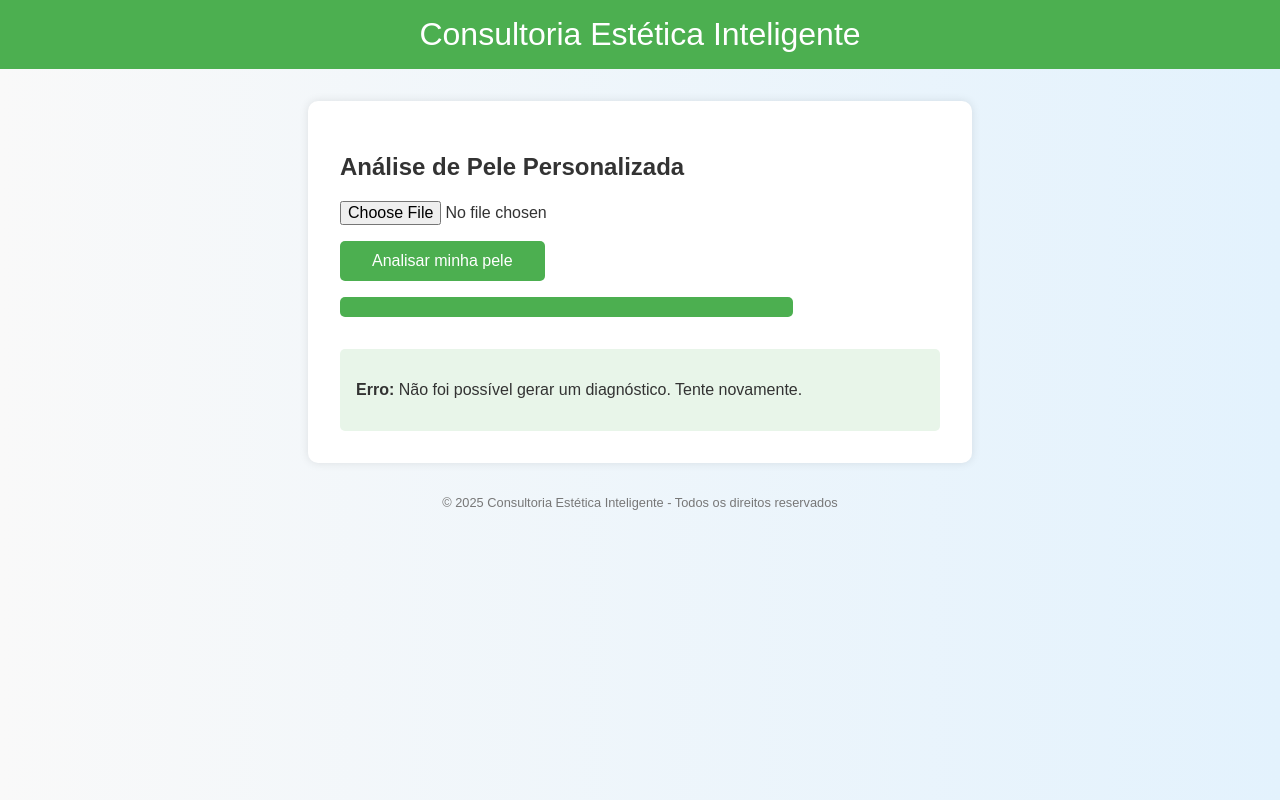
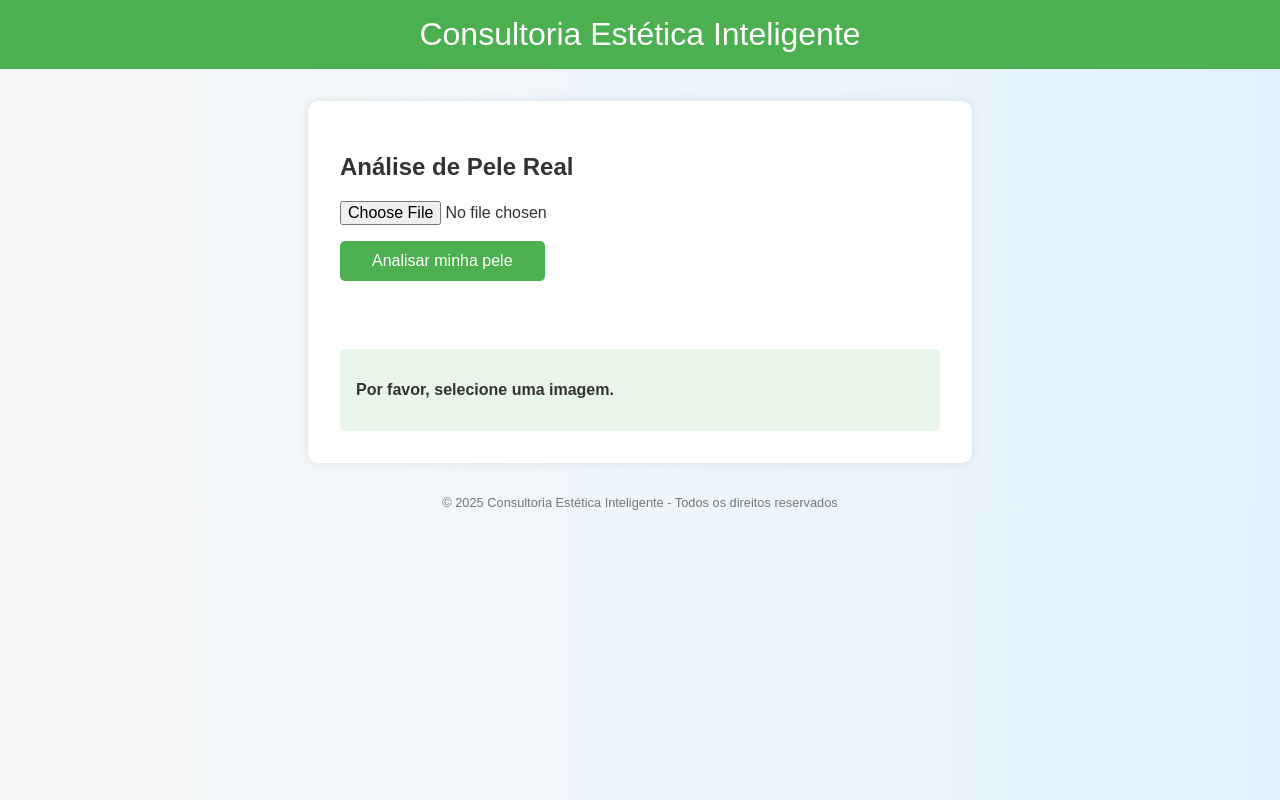
Before and after one commit to juniormuller/consultoria-estetica-inteligente, a plain HTML site: page index.html in a window 1280 px wide. Both pictures are taken after a click on the button "Analisar minha pele". Drawn offline with Linux system fonts and the light colour scheme; no server answers.

```diff
--- a/index.html
+++ b/index.html
@@ -75,7 +75,7 @@
 </header>
 
 <main>
-  <h2>Análise de Pele Personalizada</h2>
+  <h2>Análise de Pele Real</h2>
   <input type="file" id="upload-image" accept="image/*">
   <button onclick="analisarImagem()">Analisar minha pele</button>
 
@@ -91,11 +91,16 @@
   async function analisarImagem() {
     const resultadoDiv = document.getElementById('resultado');
     const progressBar = document.getElementById('progress-bar');
+    const inputImagem = document.getElementById('upload-image');
 
     resultadoDiv.innerHTML = "";
     progressBar.style.width = "0%";
 
-  // Anima a barra de progresso
+    if (!inputImagem.files[0]) {
+      resultadoDiv.innerHTML = "<p><strong>Por favor, selecione uma imagem.</strong></p>";
+      return;
+    }
+
     let width = 0;
     const interval = setInterval(() => {
       if (width >= 100) {
@@ -104,24 +109,20 @@
         width++;
         progressBar.style.width = width + "%";
       }
-  }, 20); // Barra enche em 2 segundos
+    }, 20);
 
-  // Após encher, chama o servidor
+    const formData = new FormData();
+    formData.append('imagem', inputImagem.files[0]);
+
     setTimeout(async () => {
-    const prompt = `Sou um especialista em estética. Um paciente enviou uma imagem de pele mostrando sinais comuns. Gere um diagnóstico breve e recomendações de cuidados de skincare apropriadas, incluindo limpeza, hidratação, proteção solar e, se necessário, tratamentos estéticos.`;
-
       try {
         const response = await fetch("https://consultoria-estetica-server.onrender.com/diagnostico", {
           method: "POST",
-        headers: {
-          "Content-Type": "application/json"
-        },
-        body: JSON.stringify({ prompt })
+          body: formData
         });
 
         const data = await response.json();
 
-      // 🔥 Agora exibimos corretamente o que o servidor respondeu!
         if (data.resposta) {
           resultadoDiv.innerHTML = `
             <h3>Resultado da Análise:</h3>
@@ -133,12 +134,12 @@
           `;
         }
       } catch (error) {
-      console.error("Erro ao chamar servidor:", error);
+        console.error("Erro:", error);
         resultadoDiv.innerHTML = `
-        <p><strong>Erro:</strong> Não foi possível gerar um diagnóstico. Tente novamente.</p>
+          <p><strong>Erro:</strong> Não foi possível se conectar ao servidor. Tente novamente.</p>
         `;
       }
-  }, 2200); // Pequeno atraso para a barra terminar
+    }, 2200);
   }
 </script>
 
```
Lines whose indentation alone changed are shown as unchanged.
